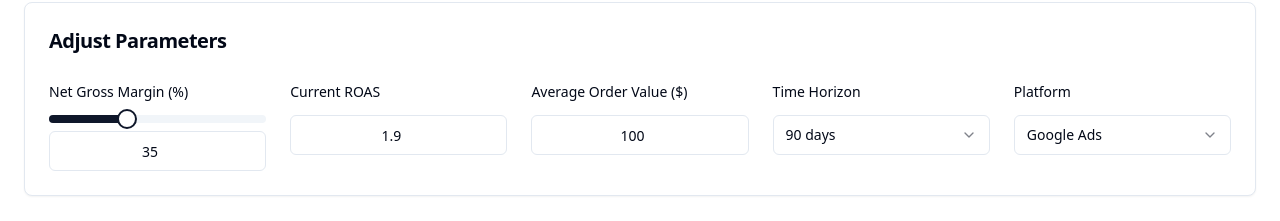
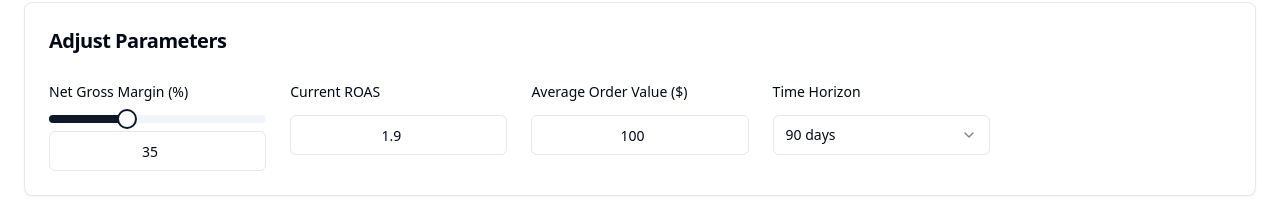
Before and after one commit to qbrico/roas-optimizer-insight-engine, a React (Vite) app: page / in a window 1280 px wide. Shown: the part 296-517 px from the top of the page. Built offline with nearby package versions, Linux system fonts and the light colour scheme.

Commit message:
Remove platform selection
Removes the platform selection dropdown from the parameters panel.

```diff
--- a/src/components/roas/ParametersPanel.tsx
+++ b/src/components/roas/ParametersPanel.tsx
@@ -18,16 +18,6 @@ export const ParametersPanel = ({ parameters, onParametersChange }: ParametersPa
     });
   };
 
-  const platforms = [
-    "Google Ads",
-    "Facebook Ads",
-    "Amazon Advertising",
-    "Instacart",
-    "TikTok Ads",
-    "Pinterest Ads",
-    "Snapchat Ads",
-    "Other"
-  ];
 
   const timeHorizonOptions = [
     { value: 7, label: "7 days" },
@@ -128,27 +118,6 @@ export const ParametersPanel = ({ parameters, onParametersChange }: ParametersPa
             </Select>
           </div>
 
-          {/* Platform */}
-          <div className="space-y-3">
-            <Label className="text-sm font-medium">
-              Platform
-            </Label>
-            <Select
-              value={parameters.platform}
-              onValueChange={(value) => updateParameter('platform', value)}
-            >
-              <SelectTrigger>
-                <SelectValue />
-              </SelectTrigger>
-              <SelectContent>
-                {platforms.map((platform) => (
-                  <SelectItem key={platform} value={platform}>
-                    {platform}
-                  </SelectItem>
-                ))}
-              </SelectContent>
-            </Select>
-          </div>
         </div>
       </CardContent>
     </Card>
```
